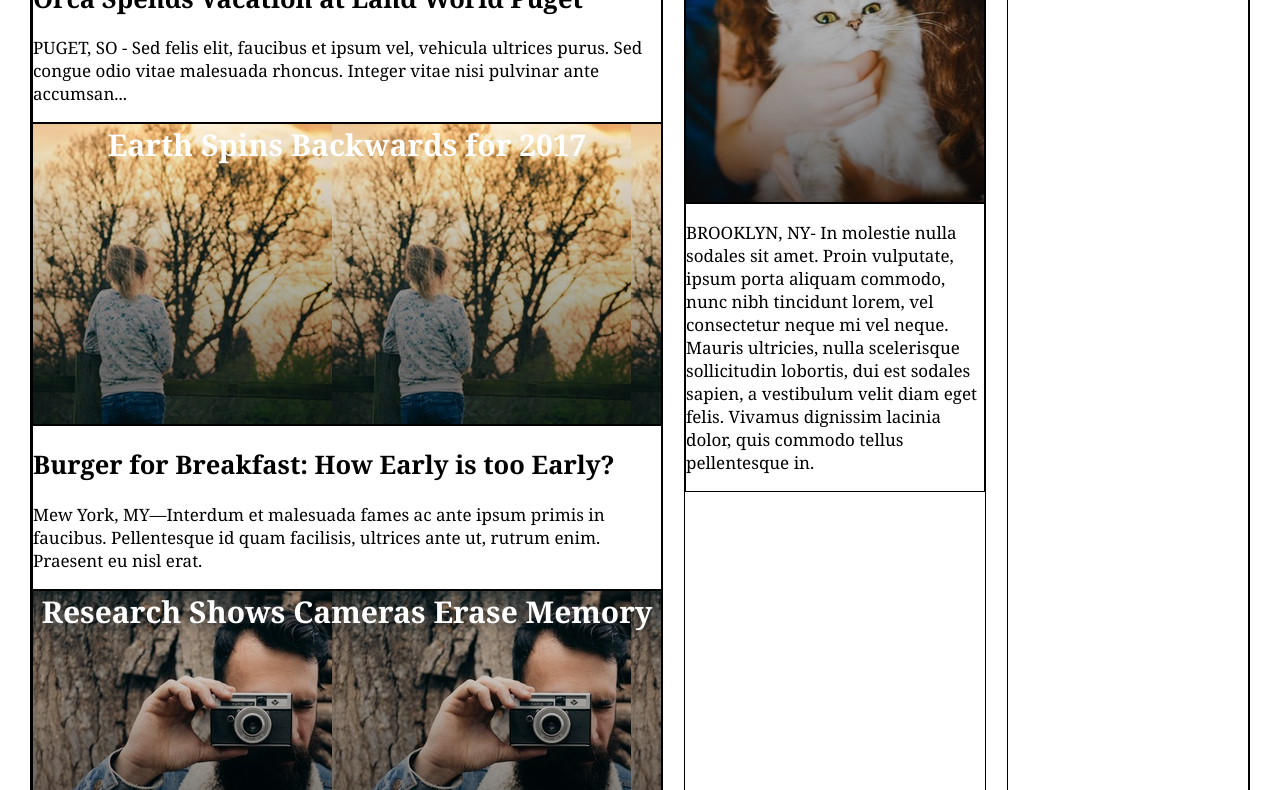
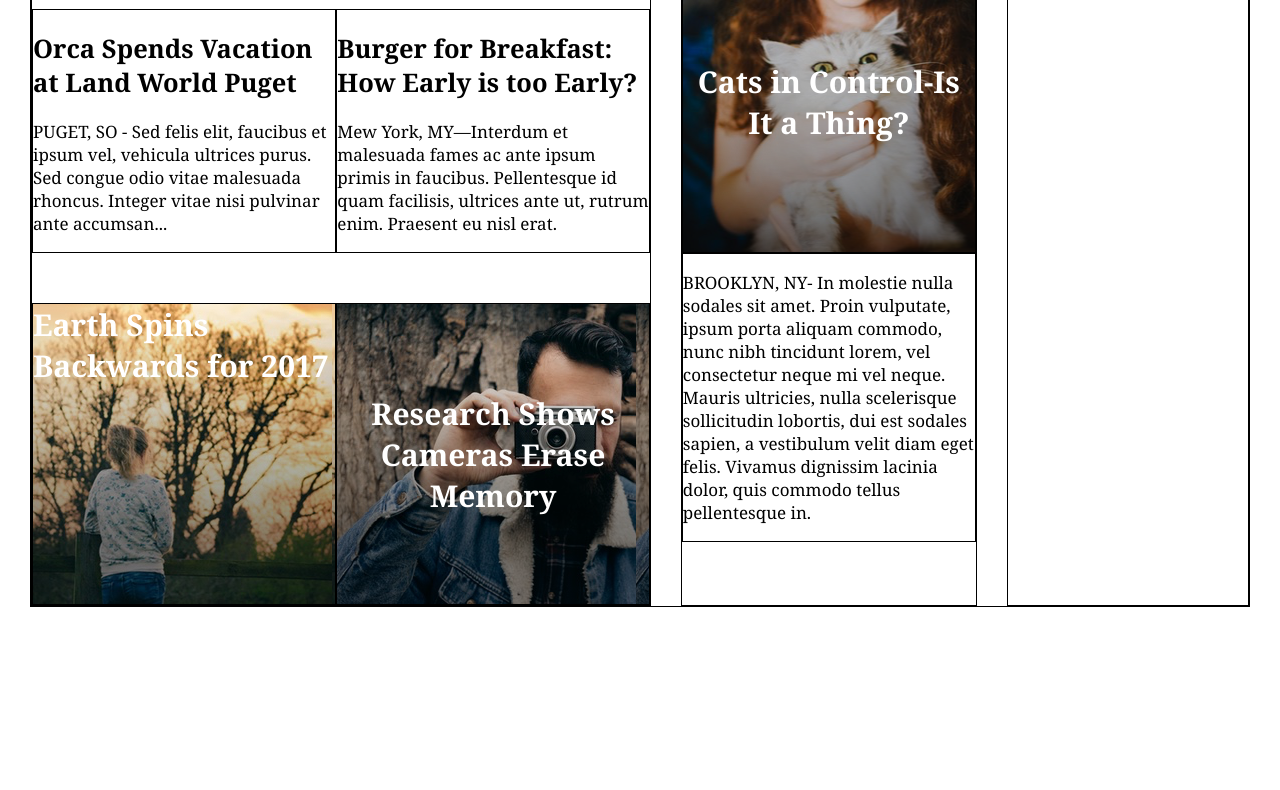
Before and after one commit to Bananenjonas/my_times, a plain HTML site: page index.html in a window 1280 px wide. Shown: the part 740-1530 px from the top of the page. After the commit the page ends 1355 px from the top, so only its background shows below. Drawn offline with Linux system fonts and the light colour scheme.

Commit message:
task 5 finished

```diff
--- a/index.html
+++ b/index.html
@@ -33,7 +33,10 @@
             <p>MONUMENT VALLEY, AZ - Lorem ipsum dolor sit amet, consectetur adipiscing elit. Pellentesque nec nisl at augue dapibus dignissim. Nunc condimentum rutrum metus, ac eleifend lacus viverra nec. Proin ultrices egestas diam sed mollis. Nulla sapien massa, dictum vitae est et, pellentesque rutrum risus. Nunc volutpat, metus ac rutrum tempus, orci nisi porttitor dolor, sit amet luctus metus est ut mauris. Quisque vulputate nisl vitae massa rhoncus, at sagittis elit accumsan. Etiam tempus, lorem quis blandit imperdiet, enim dui lobortis tortor, sit amet lobortis arcu ex id odio. Nam fermentum nulla et eros bibendum, sed ullamcorper massa scelerisque. Vestibulum aliquet placerat leo a hendrerit. Nulla non sagittis neque. Nullam sit amet fringilla massa.</p>
           </div>
 
+
+          <div class="twocolumn">
             <!-- Second Article -->
+            <div class="left">
               <div class="text">
                 <h2>Orca Spends Vacation at Land World Puget</h2>
                 <p>PUGET, SO - Sed felis elit, faucibus et ipsum vel, vehicula ultrices purus. Sed congue odio vitae malesuada rhoncus. Integer vitae nisi pulvinar ante accumsan...</p>
@@ -41,8 +44,10 @@
               <div id="spins" class="comment">
                 <p>Earth Spins Backwards for 2017</p>
               </div>
+            </div>
 
             <!-- Third Article -->
+            <div class="right">
               <div class="text">
                 <h2>Burger for Breakfast: How Early is too Early?</h2>
                 <p>Mew York, MY—Interdum et malesuada fames ac ante ipsum primis in faucibus. Pellentesque id quam facilisis, ultrices ante ut, rutrum enim. Praesent eu nisl erat.</p>
@@ -50,6 +55,9 @@
               <div id="camera" class="comment">
                 <p>Research Shows Cameras Erase Memory</p>
               </div>
+            </div>
+          </div>
+
       </div>
 
       <!-- Second column -->
--- a/resources/css/styles.css
+++ b/resources/css/styles.css
@@ -33,14 +33,15 @@ header  {
   display: flex;
   border: 1px solid black;
   padding-top: 40px;
-  justify-content: space-between;
+  /*justify-content: space-between;*/
 }
 
 .firstcontainer  {
-  display: flex;
+  display: inline-flex;;
   border: 1px solid black;
   width: 630px;
   flex-direction: column;
+  margin-right: 30px;
 
 }
 
@@ -49,6 +50,7 @@ header  {
   border: 1px solid black;
   width: 300px;
   flex-direction: column;
+  margin-right: 30px;
 }
 
 .thirdcontainer  {
@@ -56,11 +58,12 @@ header  {
   border: 1px solid black;
   width: 240px;
   flex-direction: column;
+  margin-right: auto;
 }
 
 .comment  {
   border: 1px solid black;
-  display: flex;
+  /*display: flex;*/
   justify-content: center;
   align-content: center;
   height: 300px;
@@ -71,6 +74,7 @@ header  {
   font-family: Georgia;
   font-size: 17px;
   color: black;
+  margin-bottom: 50px;
 }
 
 .comment p {
@@ -120,3 +124,17 @@ header  {
   align-content: center;
   text-align: center;
 }
+
+.right  {
+  display: flex;
+  flex-direction: column;
+}
+
+.left {
+  display: flex;
+  flex-direction: column;
+}
+
+.twocolumn  {
+  display: inline-flex;
+}
```
Lines whose indentation alone changed are shown as unchanged.
